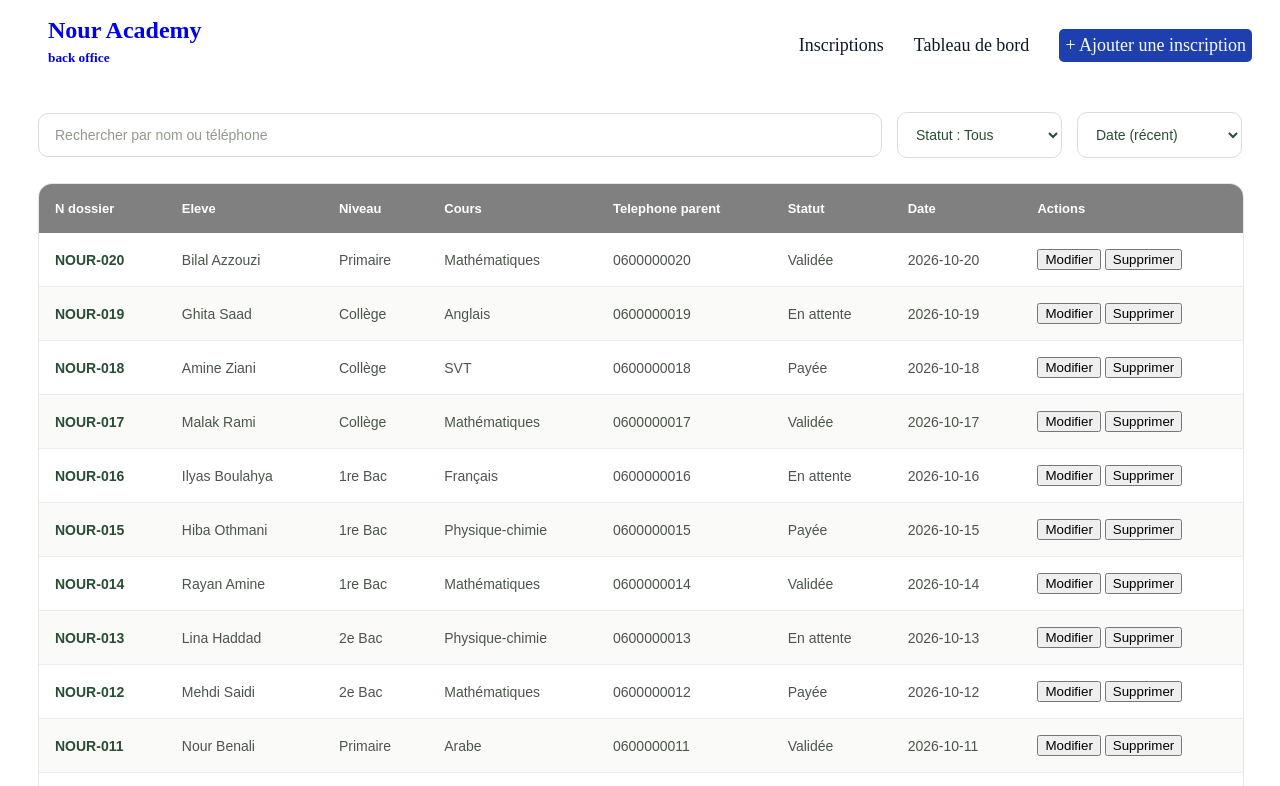
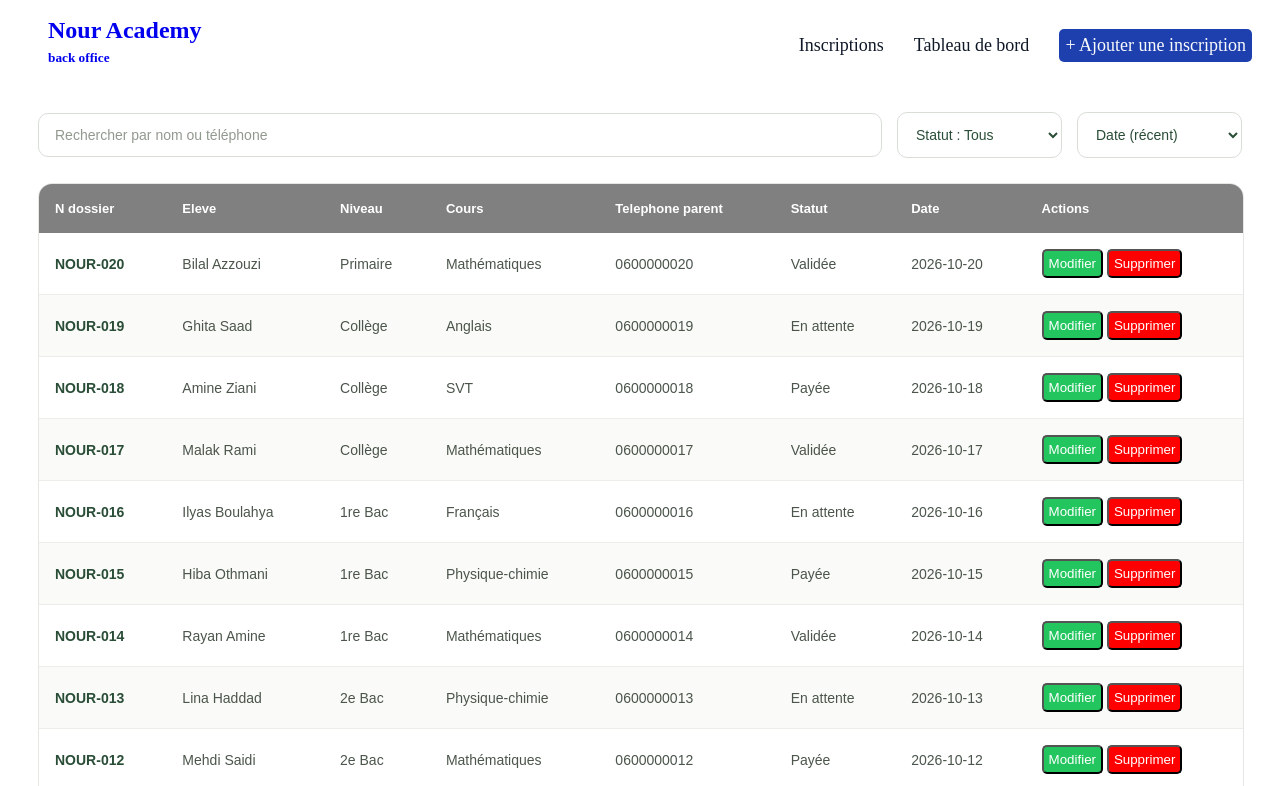
Before and after one commit to aouajyassine-ship-it/Nour-Academy-Squad, a website: page index.html in a window 1280 px wide. Shown: the top 786 px of the page. Drawn offline with Linux system fonts and the light colour scheme.

Commit message:
edit css and fix tableau de bord

```diff
--- a/css/style.css
+++ b/css/style.css
@@ -359,9 +359,21 @@ main h4 {
     background-color: #22c55e;
 }
 
-.progress-fill.cours-math,
+.progress-fill.math,
 .progress-fill.francais,
 .progress-fill.anglais,
 .progress-fill.pc {
     background-color: #2f5bea;
 }
+.m-button {
+    background-color: #22c55e;
+    color: var(--color-text-on-accent);
+    padding: 5px;
+    border-radius: 5px;
+}
+.s-button {
+    background-color: red;
+    color: var(--color-text-on-accent);
+    padding: 5px;
+    border-radius: 5px;
+}
--- a/js/script.js
+++ b/js/script.js
@@ -102,11 +102,11 @@ function afficherInscriptions() {
                 <td>${inscription.telephone}</td>
                 <td>${inscription.statut}</td>
                 <td>${inscription.date}</td>
-                <td>
-                    <button onclick="modifierInscription('${inscription.numero}')">
+                <td class = "m-s-button">
+                    <button class = "m-button" onclick="modifierInscription('${inscription.numero}')">
                         Modifier
                     </button>
-                    <button onclick="supprimerInscription('${inscription.numero}')">
+                    <button class = "s-button" onclick="supprimerInscription('${inscription.numero}')">
                         Supprimer
                     </button>
                 </td>
```
Also changed, not shown: js/tableau-de-bord.js (+6 -2 lines).
